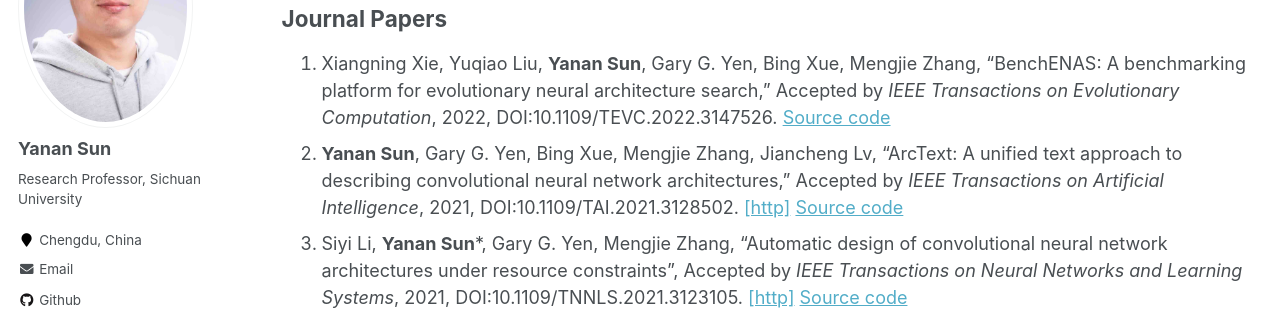
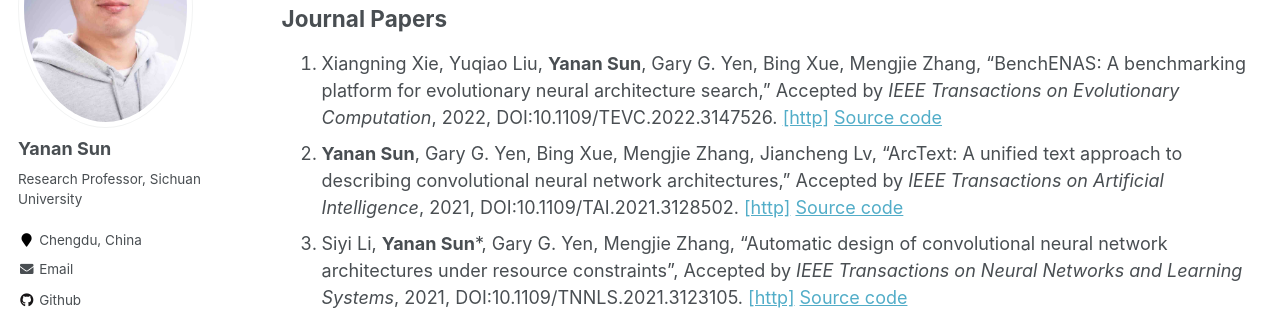
Before and after one commit to yn-sun/yn-sun.github.io, a Jekyll site: the page built from _pages/publications.md, in a window 1280 px wide and 900 px high. Shown: the part 231-541 px from the top of the window. Built offline with Jekyll 4.4.1, drawn with Linux system fonts in a browser that asks for light colours; comment, search, counter and statistics services are not loaded.

Commit message:
Update publications.md

```diff
--- a/_pages/publications.md
+++ b/_pages/publications.md
@@ -7,7 +7,7 @@
 *indicating the corresponding author
 ## Journal Papers
 
-1. Xiangning Xie, Yuqiao Liu, **Yanan Sun**, Gary G. Yen, Bing Xue, Mengjie Zhang, "BenchENAS: A benchmarking platform for evolutionary neural architecture search," Accepted by <i>IEEE Transactions on Evolutionary Computation</i>, 2022, DOI:10.1109/TEVC.2022.3147526. [Source code](https://benchenas.com/)
+1. Xiangning Xie, Yuqiao Liu, **Yanan Sun**, Gary G. Yen, Bing Xue, Mengjie Zhang, "BenchENAS: A benchmarking platform for evolutionary neural architecture search," Accepted by <i>IEEE Transactions on Evolutionary Computation</i>, 2022, DOI:10.1109/TEVC.2022.3147526. [[http]](https://ieeexplore.ieee.org/document/9697075)  [Source code](https://benchenas.com/)
 2. **Yanan Sun**, Gary G. Yen, Bing Xue, Mengjie Zhang, Jiancheng Lv, "ArcText: A unified text approach to describing convolutional neural network architectures," Accepted by <i>IEEE Transactions on Artificial Intelligence</i>, 2021, DOI:10.1109/TAI.2021.3128502. [[http]](https://ieeexplore.ieee.org/document/9618852) [Source code](https://github.com/yn-sun/arctext)
 3. Siyi Li, **Yanan Sun***, Gary G. Yen, Mengjie Zhang, "Automatic design of convolutional neural network architectures under resource constraints", Accepted by <i>IEEE Transactions on Neural Networks and Learning Systems</i>, 2021, DOI:10.1109/TNNLS.2021.3123105. [[http]](https://ieeexplore.ieee.org/document/9609007) [Source code](https://github.com/LLLsy-0868/CH-CNN)
 4. Yunhong Gong, **Yanan Sun***, Dezhong Peng, Peng Chen, Zhongtai Yan, Ke Yang, "Analyze COVID-19 CT images based on evolutionary algorithm with dynamic searching space", Accepted by <i>Complex & Intelligent Systems</i>, vol. 7. no. 6, pp. 3195-3209, 2021. DOI:10.1007/s40747-021-00513-8. [[http]](https://link.springer.com/article/10.1007%2Fs40747-021-00513-8) [Source code](https://github.com/yh-gong/EAVLCOVID)
```
